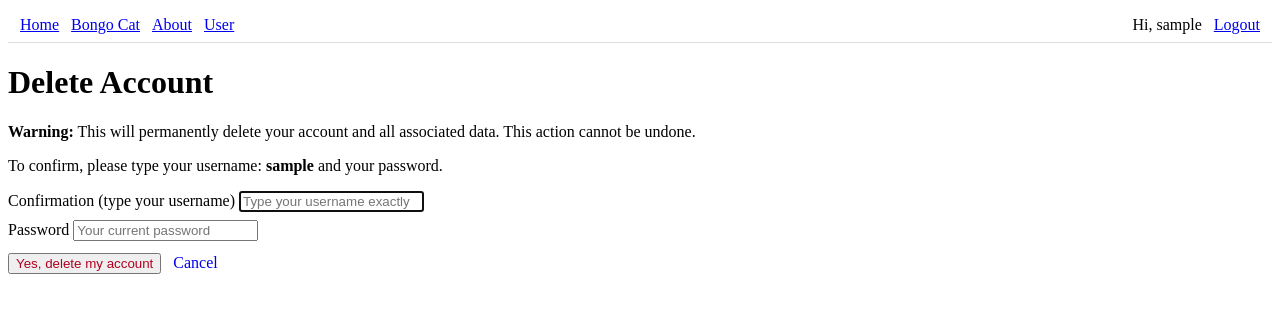
After one commit to PizzaAllTheWay/My_Website, a Flask app: page /user/delete in a window 1280 px wide. The commit adds this page. Shown: the top 313 px of the page. Run offline with Flask 3, Linux system fonts and the light colour scheme; the visitor is signed in with stand-in values (Sample User, id 1); tables that the repository leaves empty hold one stand-in row (values such as "Sample post"); parts of the project's set-up code (start-up, migrations or seed data) failed here and were passed over.

Commit message:
added delete button

```diff
--- a/src/routes/user.py
+++ b/src/routes/user.py
@@ -282,3 +282,84 @@ def reset_token(token):
         return redirect(url_for("user.login"))
 
     return render_template("user/reset_form.html")
+
+
+
+@bp.get("/delete")
+def delete_confirm():
+    """
+    Show a confirmation page to delete the currently logged-in account.
+    Requires login. We ask for exact username + current password.
+    """
+    uid = session.get("user_id")
+    if not uid:
+        flash("Please log in first.", "warn")
+        return redirect(url_for("user.login"))
+
+    user = db.session.get(User, uid)
+    if not user:
+        session.clear()
+        flash("Session expired. Please log in again.", "warn")
+        return redirect(url_for("user.login"))
+
+    return render_template("user/delete.html", username=user.username)
+
+
+
+@bp.post("/delete")
+def delete_account():
+    """
+    Handle POST from the delete confirmation page.
+
+    Validates:
+      - user still logged in
+      - typed username matches current account's username
+      - password is correct
+
+    On success:
+      - delete the user
+      - clear the session
+      - redirect safely away from /user/delete
+    """
+    uid = session.get("user_id")
+    if not uid:
+        flash("Please log in first.", "warn")
+        return redirect(url_for("user.login"))
+
+    user = db.session.get(User, uid)
+    if not user:
+        session.clear()
+        flash("Session expired. Please log in again.", "warn")
+        return redirect(url_for("user.login"))
+
+    typed_username = (request.form.get("confirm") or "").strip()
+    password       = request.form.get("password") or ""
+
+    # Username must match exactly
+    if typed_username != user.username:
+        return render_template(
+            "user/delete.html",
+            username=user.username,
+            error="Confirmation text did not match your username."
+        )
+
+    # Password must be valid
+    if not user.check_password(password):
+        return render_template(
+            "user/delete.html",
+            username=user.username,
+            error="Incorrect password."
+        )
+
+    # Delete + logout
+    db.session.delete(user)
+    db.session.commit()
+    session.clear()
+    flash("Your account has been deleted.", "ok")
+
+    # Redirect away from /user/delete to avoid refresh posting again
+    # (Use your actual home endpoint if you have it; fallback to "/")
+    try:
+        return redirect(url_for("user.index"))
+    except Exception:
+        return redirect("/")
--- /dev/null
+++ b/src/templates/user/delete.html
@@ -0,0 +1,39 @@
+<!doctype html>
+<html lang="en">
+<head>
+  <meta charset="utf-8">
+  <title>Delete Account</title>
+</head>
+<body>
+  {% include 'partials/_navigation_bar.html' %}
+  <h1>Delete Account</h1>
+
+  {% if error %}
+    <p style="color:#b00020;"><b>Error:</b> {{ error }}</p>
+  {% endif %}
+
+  <p><b>Warning:</b> This will permanently delete your account and all associated data.
+     This action cannot be undone.</p>
+
+  <p>To confirm, please type your username: <b>{{ username }}</b> and your password.</p>
+
+  <form method="post" action="{{ url_for('user.delete_account') }}">
+    <div style="margin-bottom:8px;">
+      <label>
+        Confirmation (type your username)
+        <input name="confirm" required placeholder="Type your username exactly" autofocus>
+      </label>
+    </div>
+
+    <div style="margin-bottom:12px;">
+      <label>
+        Password
+        <input type="password" name="password" required placeholder="Your current password">
+      </label>
+    </div>
+
+    <button type="submit" style="color:#b00020;">Yes, delete my account</button>
+    <a href="{{ url_for('user.index') }}" style="margin-left:8px; text-decoration:none;">Cancel</a>
+  </form>
+</body>
+</html>
--- a/src/templates/user/login.html
+++ b/src/templates/user/login.html
@@ -28,7 +28,8 @@
   </form>
 
   <p>
-    <a href="{{ url_for('user.reset_request') }}">Forgot password?</a>
-  </p>
+      <a href="{{ url_for('user.reset_request') }}">Forgot password?</a> |
+      <a href="{{ url_for('user.register') }}">Create account</a>
+    </p>
 </body>
 </html>
--- a/src/templates/user/user.html
+++ b/src/templates/user/user.html
@@ -24,6 +24,11 @@
     {% endif %}
 
     <p><a href="{{ url_for('user.logout') }}">Logout</a></p>
+
+    <!-- Delete account -->
+    <form action="{{ url_for('user.delete_confirm') }}" method="get" style="margin-top:16px;">
+      <button type="submit" style="color:#b00020;">Delete my account</button>
+    </form>
   {% else %}
     <p>
       <a href="{{ url_for('user.register') }}">Create account</a> |
```
